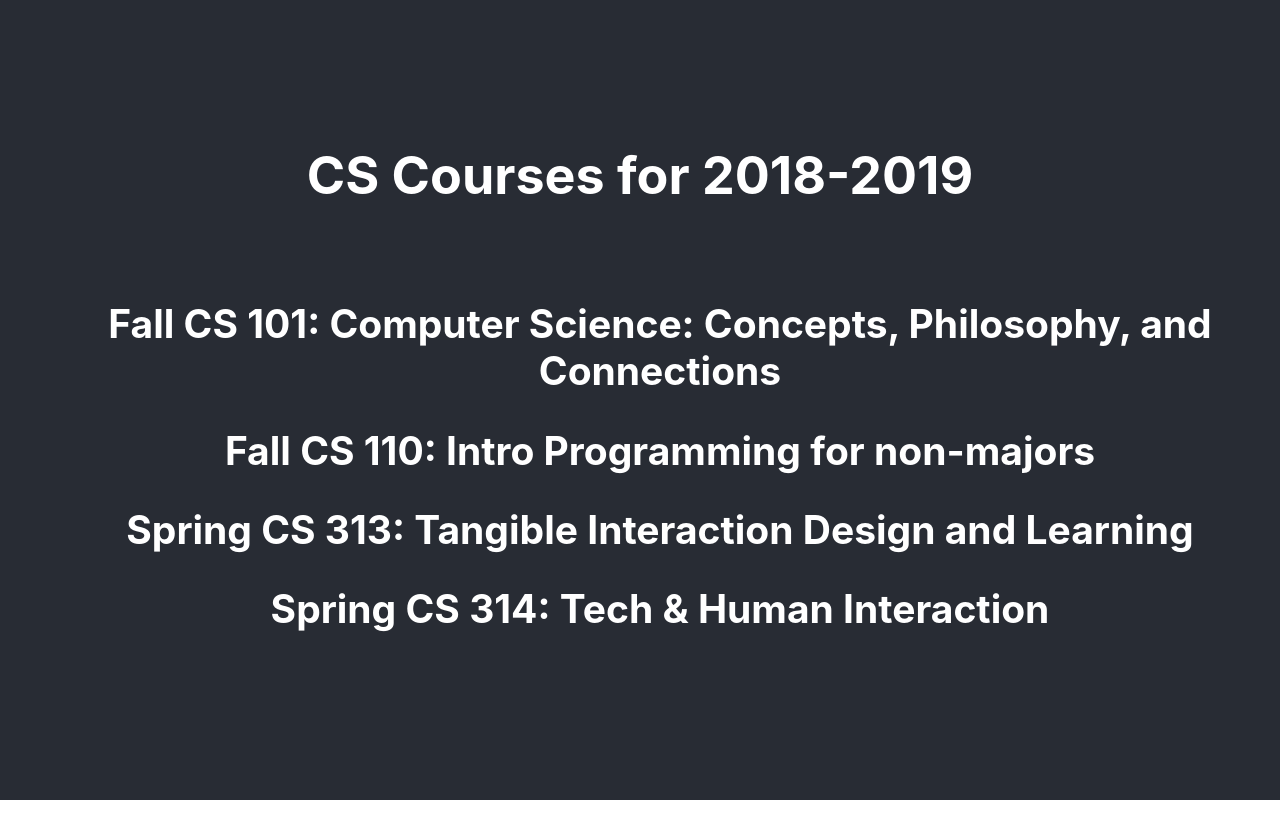
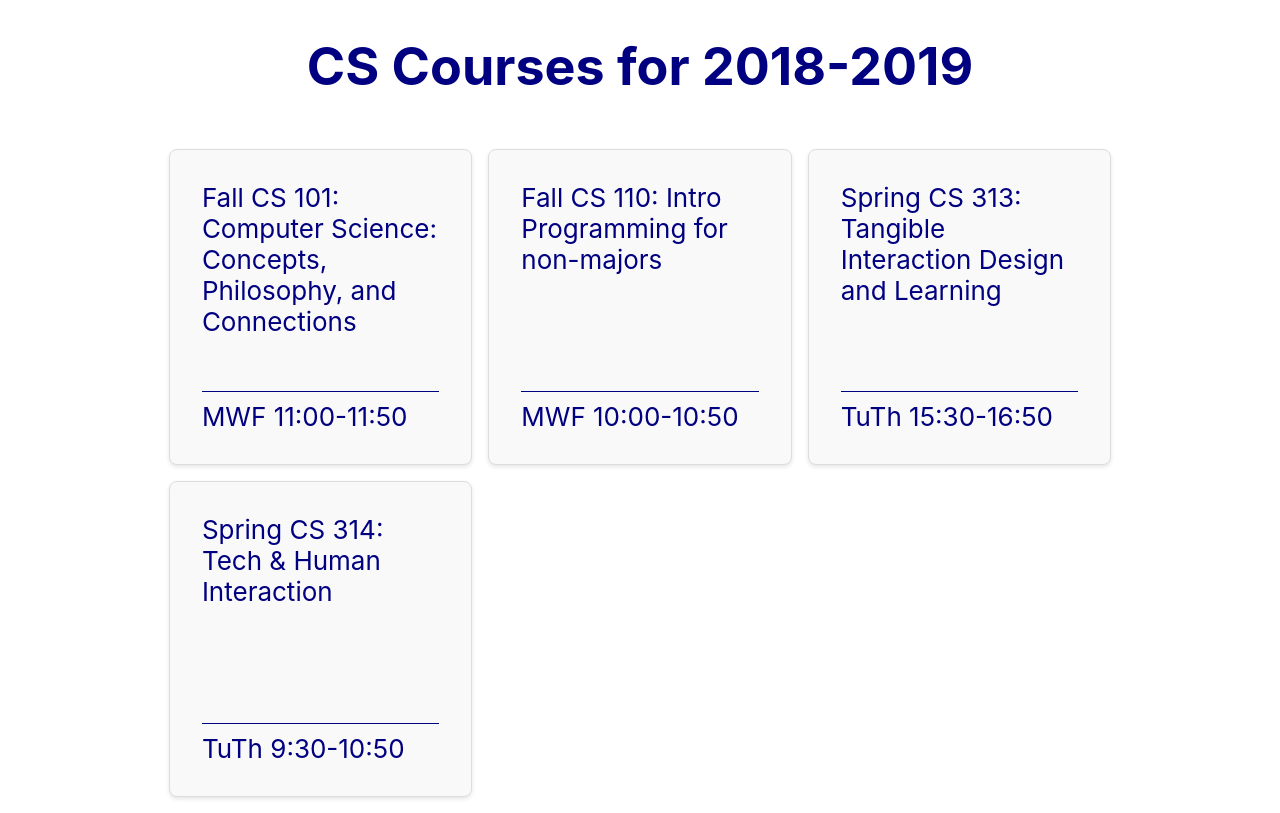
Before and after one commit to NoodleSoup0/your-app-name, a React (Vite) app: page / in a window 1280 px wide. Built offline with nearby package versions, Linux system fonts and the light colour scheme.

Commit message:
Style the app

```diff
--- a/src/App.css
+++ b/src/App.css
@@ -14,14 +14,14 @@
 }
 
 .App-header {
-  background-color: #282c34;
+  background-color: white;
   min-height: 100vh;
   display: flex;
   flex-direction: column;
   align-items: center;
   justify-content: center;
   font-size: calc(10px + 2vmin);
-  color: white;
+  color: navy;
 }
 
 .App-link {
--- /dev/null
+++ b/src/components/CourseCards.css
@@ -0,0 +1,35 @@
+
+.course-list {
+    display: grid;
+    grid-template-columns: repeat(auto-fill, minmax(250px, 1fr));
+    gap: 16px;
+    padding: 16px;
+  }
+
+  .course-card {
+    background-color: #f9f9f9;
+    object-fit: cover;
+    border: 1px solid #ddd;
+    border-radius: 8px;
+    padding: 32px;
+    box-shadow: 0 2px 4px rgba(0, 0, 0, 0.1);
+    color: navy;
+    display: flex;
+    flex-direction: column;
+    justify-content: space-between;
+    height: 250px;
+  }
+
+  .course-info {
+    text-align: left;
+    height: 200px;
+  }
+
+  .course-meets {
+    text-align: left;
+  }
+
+  .divider {
+    height: 1px;
+    background-color: navy;
+  }
--- a/src/components/CourseList.jsx
+++ b/src/components/CourseList.jsx
@@ -1,13 +1,19 @@
+import './CourseCards.css';
+
 const CourseList = ({ courses }) => (
-    <ul>
-      {Object.entries(courses).map(([code, course]) => (
+  <div className='course-list'>
+    {Object.entries(courses).map(([code, course]) => (
+        <div className='course-card' key={code}>
+            <div className='course-info'>
+                {course.term} CS {course.number}: {course.title}
+            </div>
+            <div className='divider'></div>
+            <div className='course-meets'>
+                {course.meets}
+            </div>
+        </div>
+    ))}
+  </div>
+);
 
-          <h2>
-            {course.term} CS {course.number}: {course.title}
-          </h2>
-
-      ))}
-    </ul>
-  );
-
-  export default CourseList;
+export default CourseList;
```
